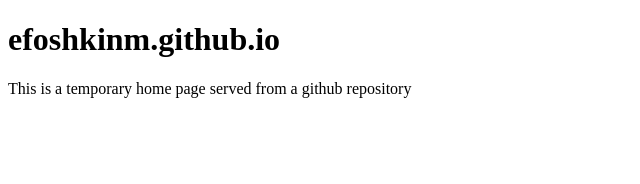
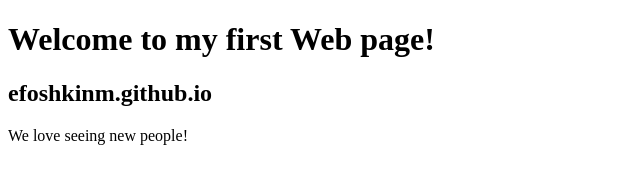
Before and after one commit to efoshkinm/Health-Website-BYU-Idaho, a plain HTML site: page index.html in a window 1280 px wide. Shown: the whole page, without its empty margins (0-640 px from the left). Drawn offline with Linux system fonts and the light colour scheme.

Commit message:
Updates to my Web page!

```diff
--- a/index.html
+++ b/index.html
@@ -2,10 +2,11 @@
 <html>
 <head>
  <meta charset="utf-8">
- <title>Temporary Home Page</title>
+ <title>Welcome to my first Web Page!</title>
  </head>
  <body>
- <h1>efoshkinm.github.io</h1>
- <p>This is a temporary home page served from a github repository</p>
+ <h1>Welcome to my first Web page!</h1>
+ <h2>efoshkinm.github.io</h2>
+ <p>We love seeing new people!</p>
  </body>
 </html>
```
